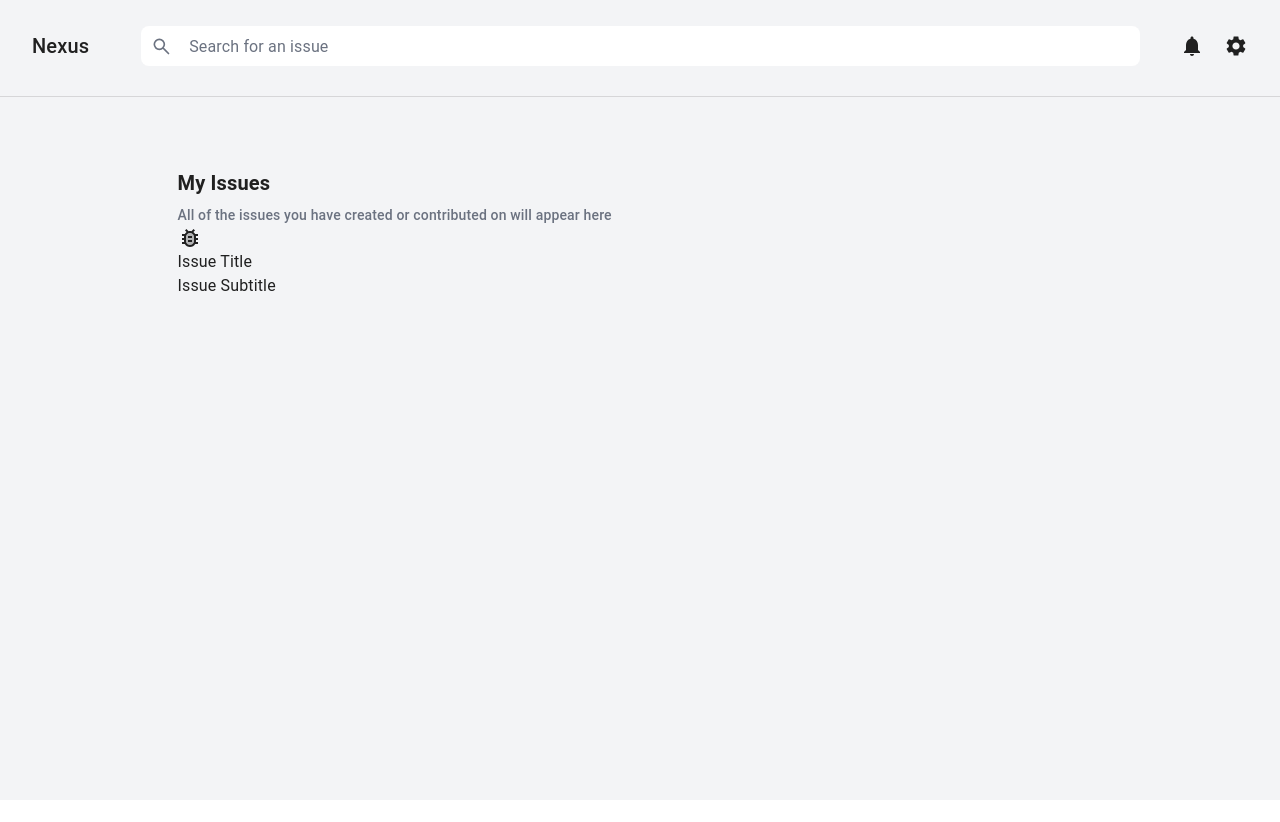
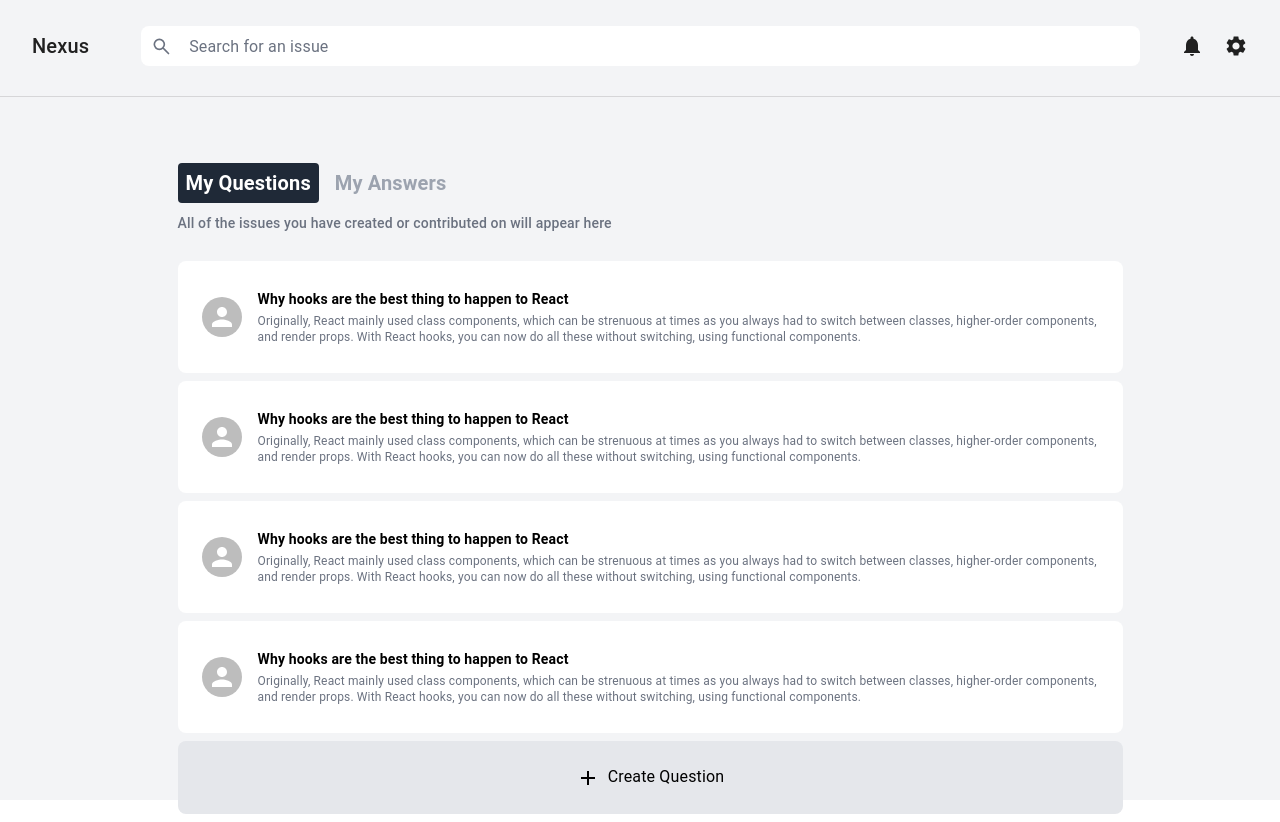
Before and after one commit to dallenpyrah/Nexus, a Next.js app: page /dashboard in a window 1280 px wide. Before the commit the page ends 800 px from the top, so only its background shows below. Built offline with nearby package versions, Linux system fonts and the light colour scheme.

Commit message:
Building out more of the dashboard skeleton

```diff
--- /dev/null
+++ b/components/CreateQuestionComponent.tsx
@@ -0,0 +1,15 @@
+import styles from '@/styles/components/CreateIssueComponent.module.css'
+import {Add} from "@mui/icons-material";
+
+export const CreateQuestionComponent = () => {
+    return (
+        <div className={styles.create_issue_row}>
+            <div className={styles.create_issue_column}>
+                <h1 className={styles.create_issue_title}>
+                    <Add className={"mr-2"}/>
+                    Create Question
+                </h1>
+            </div>
+        </div>
+    );
+}
--- a/components/IssueComponent.tsx
+++ /dev/null
@@ -1,12 +0,0 @@
-import styles from '@/styles/components/IssueComponent.module.css'
-
-export const IssueComponent = () => {
-    return (
-        <div className={styles.issue_row}>
-            <div className={styles.title}>
-            </div>
-            <div className={styles.description}>
-            </div>
-        </div>
-    );
-};
--- /dev/null
+++ b/components/QuestionComponent.tsx
@@ -0,0 +1,21 @@
+import styles from '@/styles/components/IssueComponent.module.css';
+import {Avatar} from "@mui/material";
+
+interface QuestionComponentProps {
+    title: string;
+    description: string;
+}
+
+export const QuestionComponent = (props: QuestionComponentProps) => {
+    return (
+        <div className={`${styles.issue_row}`}>
+            <Avatar className="mr-4 ml-2" />
+            <div className={""}>
+                <div className={`${styles.title}`}>
+                    {props.title}
+                </div>
+                <div className={`${styles.description}`}>{props.description}</div>
+            </div>
+        </div>
+    );
+};
--- a/pages/dashboard.tsx
+++ b/pages/dashboard.tsx
@@ -1,12 +1,12 @@
 import styles from '@/styles/pages/Dashboard.module.css'
 import {SearchBar} from "@/components/SearchBar";
 import {
-    BugReport, BugReportTwoTone, Build, BuildTwoTone, GroupAddTwoTone,
     Notifications,
     Settings
 } from "@mui/icons-material";
 import {Button, Divider} from "@mui/material";
-import {Hammersmith_One} from "next/dist/compiled/@next/font/dist/google";
+import {QuestionComponent} from "@/components/QuestionComponent";
+import {CreateQuestionComponent} from "@/components/CreateQuestionComponent";
 
 export default function Dashboard () {
     return (
@@ -20,22 +20,19 @@ export default function Dashboard () {
             <Divider className={`${styles.divider}`}/>
             <div className={styles.dashboard_content_row}>
                 <div className={styles.dashboard_content_column}>
-                    <h1 className={styles.my_issues}>
-                        My Issues
-                    </h1>
+                    <div className="mb-2">
+                        <span className={`${styles.issue_title_dashboard} mr-2 bg-gray-800 text-white p-2 rounded`}>My Questions</span>
+                        <span className={`${styles.issue_title_dashboard} mx-2 text-gray-400 hover:text-black transition-colors duration-300`}>My Answers</span>
+                    </div>
                     <p className={styles.my_issues_sub_title}>
                         All of the issues you have created or contributed on will appear here
                     </p>
-                    <div className={styles.issue_row}>
-                        <BugReportTwoTone className={styles.issue_icon}/>
-                        <div className={styles.issue_column}>
-                            <h1 className={styles.issue_title}>
-                                Issue Title
-                            </h1>
-                            <p className={styles.issue_sub_title}>
-                                Issue Subtitle
-                            </p>
-                        </div>
+                    <div>
+                        <QuestionComponent title={"Why hooks are the best thing to happen to React"} description={"Originally, React mainly used class components, which can be strenuous at times as you always had to switch between classes, higher-order components, and render props. With React hooks, you can now do all these without switching, using functional components."}/>
+                        <QuestionComponent title={"Why hooks are the best thing to happen to React"} description={"Originally, React mainly used class components, which can be strenuous at times as you always had to switch between classes, higher-order components, and render props. With React hooks, you can now do all these without switching, using functional components."}/>
+                        <QuestionComponent title={"Why hooks are the best thing to happen to React"} description={"Originally, React mainly used class components, which can be strenuous at times as you always had to switch between classes, higher-order components, and render props. With React hooks, you can now do all these without switching, using functional components."}/>
+                        <QuestionComponent title={"Why hooks are the best thing to happen to React"} description={"Originally, React mainly used class components, which can be strenuous at times as you always had to switch between classes, higher-order components, and render props. With React hooks, you can now do all these without switching, using functional components."}/>
+                        <CreateQuestionComponent/>
                     </div>
                 </div>
             </div>
--- /dev/null
+++ b/styles/components/CreateIssueComponent.module.css
@@ -0,0 +1,12 @@
+.create_issue_row{
+    @apply bg-gray-200 my-2 flex items-center px-4 py-6 rounded-lg;
+    @apply transition-colors duration-300;
+    @apply hover:bg-gray-300;
+}
+
+.create_issue_column{
+    @apply flex flex-col;
+    @apply w-full;
+    @apply text-center;
+    @apply text-black;
+}
--- a/styles/components/IssueComponent.module.css
+++ b/styles/components/IssueComponent.module.css
@@ -0,0 +1,15 @@
+.issue_row{
+    @apply bg-white my-2 flex items-center px-4 py-7 rounded-lg;
+}
+
+.title{
+    @apply text-black font-bold;
+    @apply text-sm;
+}
+
+.description{
+    @apply mt-1;
+    @apply text-gray-500;
+    @apply text-xs;
+    @apply overflow-hidden overflow-ellipsis;
+}
--- a/styles/pages/Dashboard.module.css
+++ b/styles/pages/Dashboard.module.css
@@ -59,13 +59,14 @@
     height: 60vh;
 }
 
-.my_issues{
+.issue_title_dashboard{
     @apply font-bold;
     @apply text-xl;
 }
 
 .my_issues_sub_title{
     @apply mt-2;
+    @apply mb-5;
     @apply font-medium;
     @apply text-sm;
     @apply text-gray-500;
```
